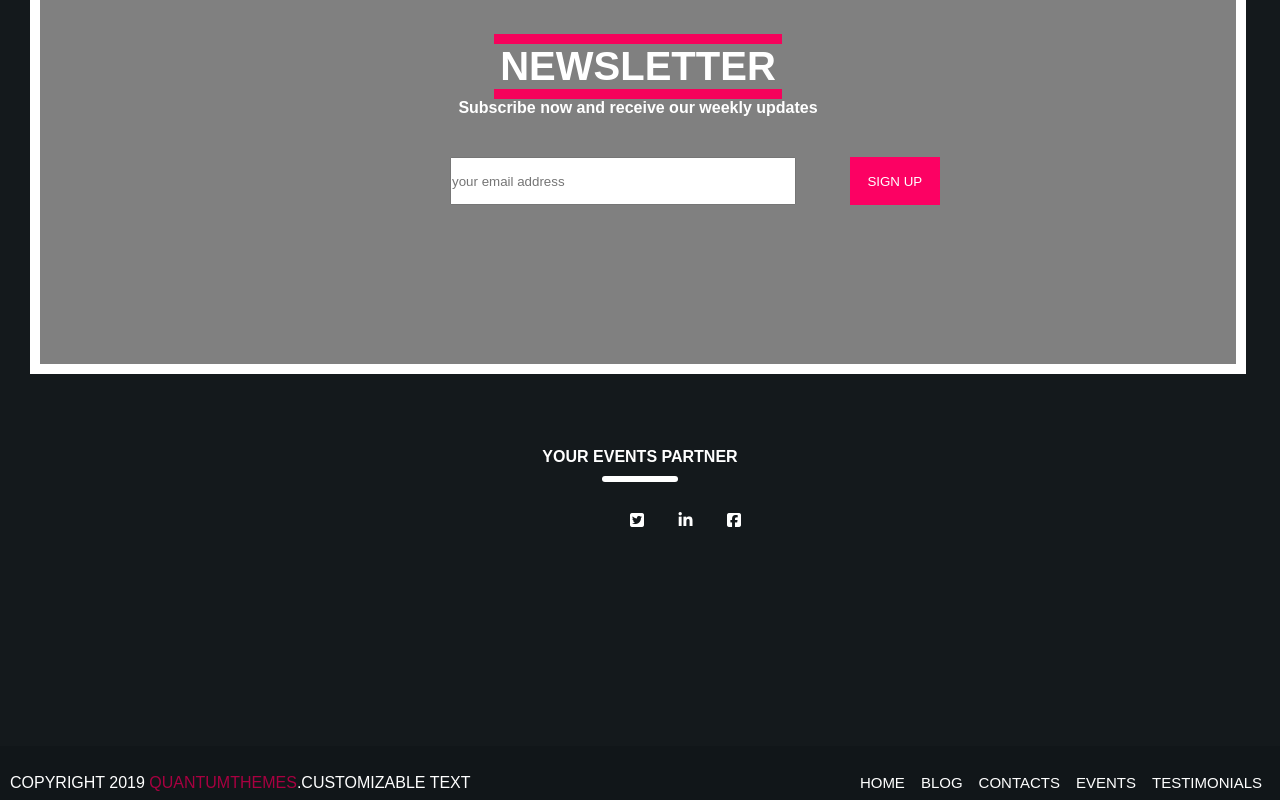
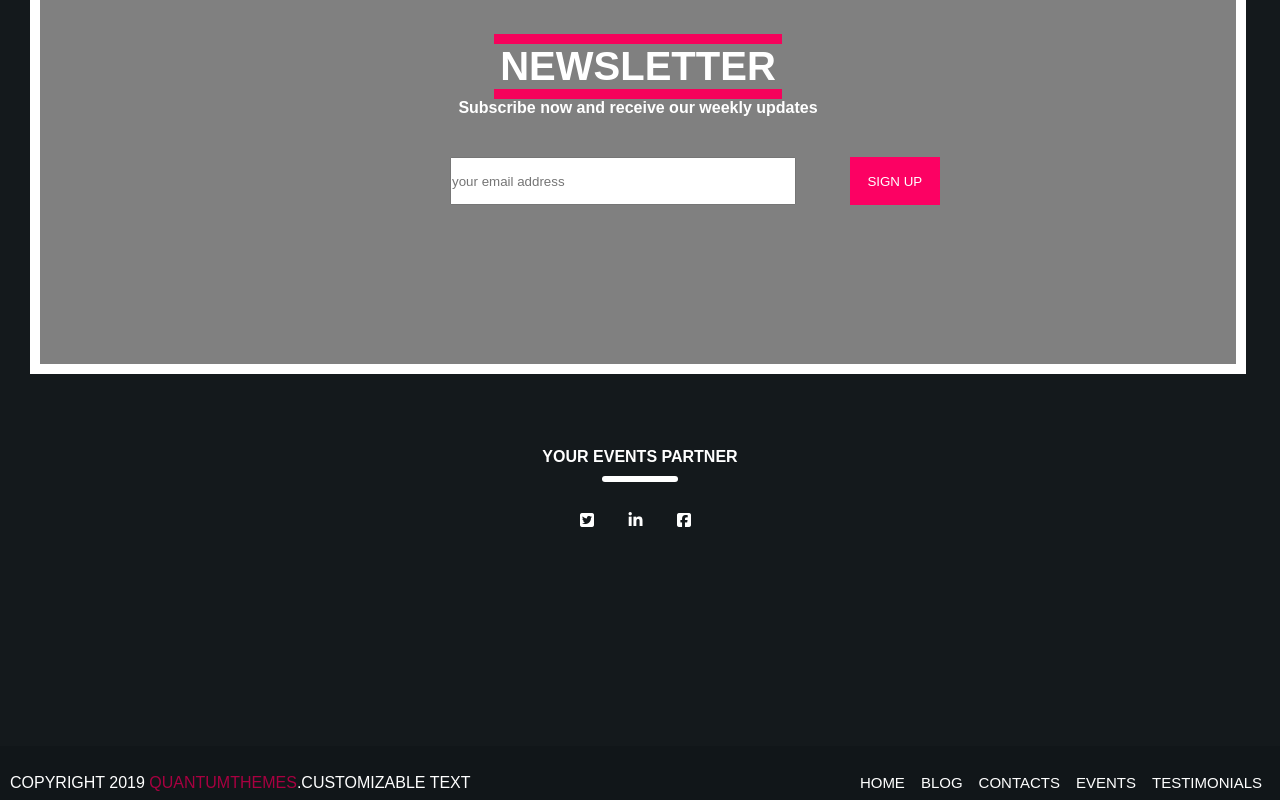
Before and after one commit to bunny1937/event.github.io, a plain HTML site: page index.html in a window 1280 px wide. Shown: the part 1963-2763 px from the top of the page. Drawn offline with Linux system fonts and the light colour scheme.

Commit message:
Update events.css

```diff
--- a/events.css
+++ b/events.css
@@ -387,7 +387,7 @@ h2{
     padding-top: 10px;
 }
 .fa-square-twitter{
-    padding-left: 630px;
+    padding-left: 580px;
     margin-top: 30px;
     color: white;
 }
```
